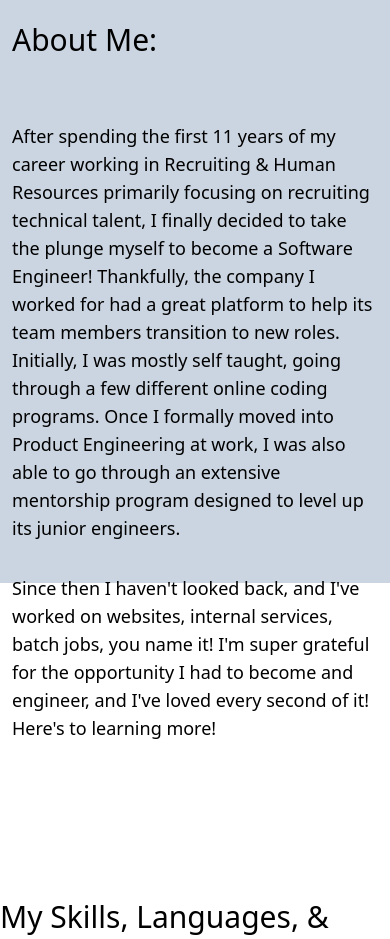
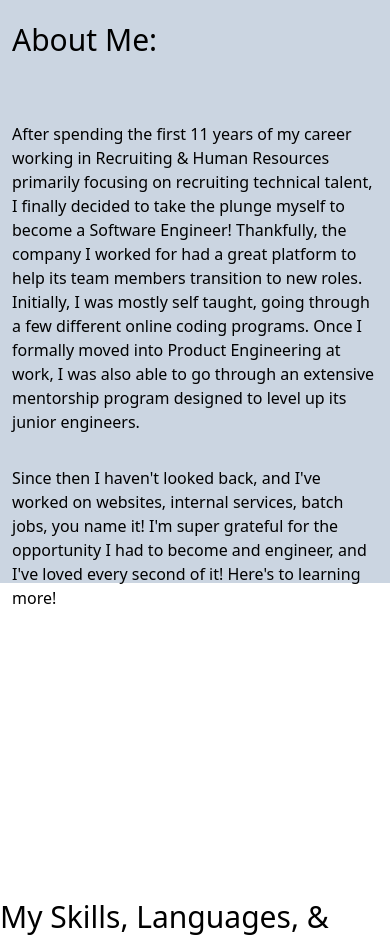
Before and after one commit to JSIK3S/joshsikes, a React (Create React App) app: page / in a window 390 px wide. Shown: the part 1161-2100 px from the top of the page. Built offline with nearby package versions, Linux system fonts and the light colour scheme.

Commit message:
text size change

```diff
--- a/src/components/PageSections/AboutMe.tsx
+++ b/src/components/PageSections/AboutMe.tsx
@@ -3,7 +3,7 @@ function AboutMe() {
     <div className="h-screen flex flex-col-reverse items-center justify-around bg-slate-300 sm:flex-row">
       <section id="about" className="m-3 md:max-w-lg">
         <h2 className="mb-16 text-3xl">About Me:</h2>
-        <p className="mb-8 text-lg max-w-prose">
+        <p className="mb-8 text-base max-w-prose sm:text-lg">
           After spending the first 11 years of my career working in Recruiting &
           Human Resources primarily focusing on recruiting technical talent, I
           finally decided to take the plunge myself to become a Software
@@ -14,7 +14,7 @@ function AboutMe() {
           able to go through an extensive mentorship program designed to level
           up its junior engineers.
         </p>
-        <p className="mb-8 text-lg max-w-prose">
+        <p className="mb-8 text-base max-w-prose sm:text-lg">
           Since then I haven't looked back, and I've worked on websites,
           internal services, batch jobs, you name it! I'm super grateful for the
           opportunity I had to become and engineer, and I've loved every second
```
